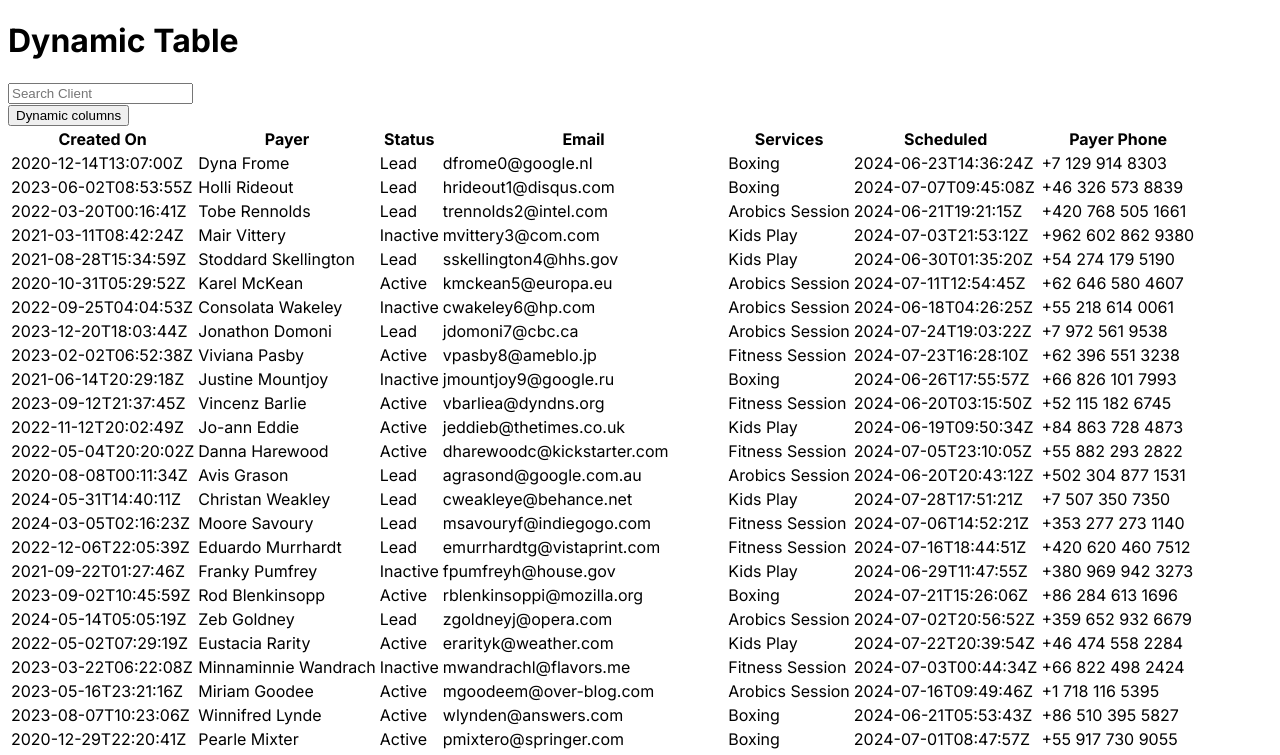
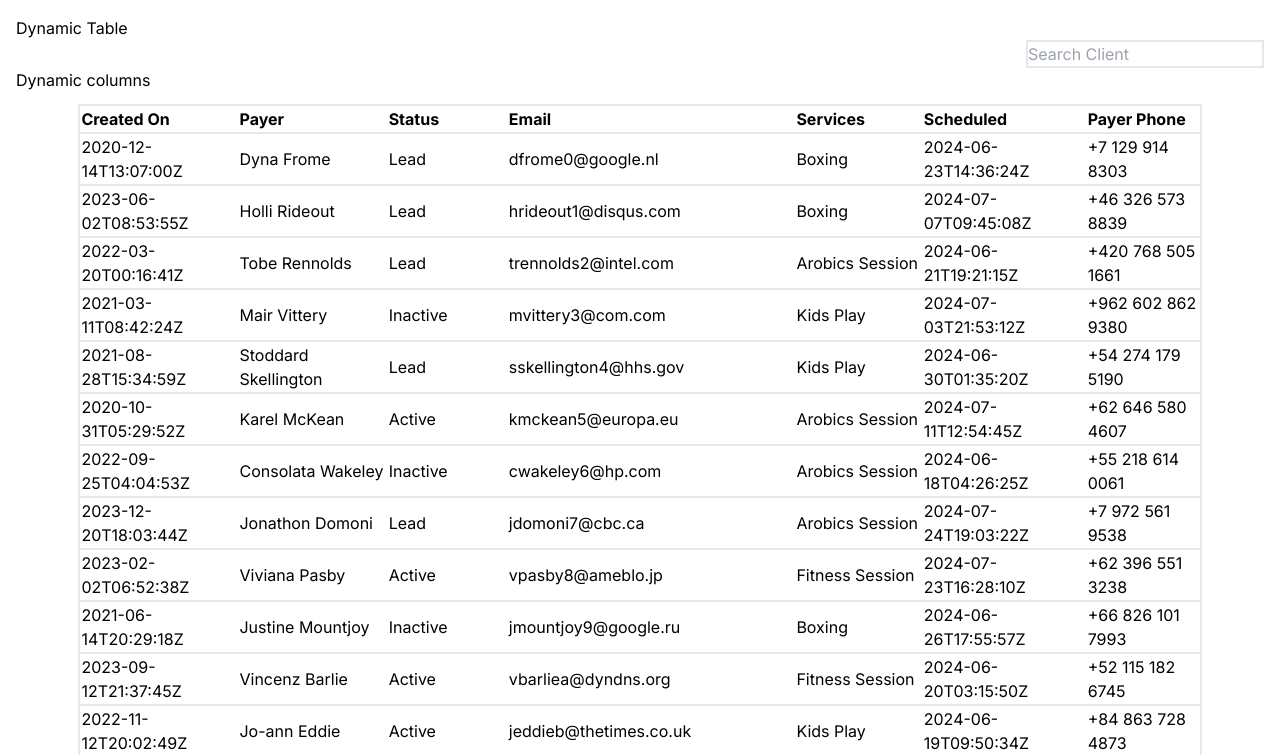
Before and after one commit to Sumant64/omnify-machine-coding, a Next.js app: page /dynamic-table in a window 1280 px wide. Shown: the top 755 px of the page. Built offline with nearby package versions, Linux system fonts and the light colour scheme.

Commit message:
tailwind style

```diff
--- a/app/dynamic-table/Table.jsx
+++ b/app/dynamic-table/Table.jsx
@@ -28,31 +28,14 @@ const Table = () => {
 
     }, []);
 
-    // const handleColumn = (item) => {
-    //     setLoading(true);
-    //     console.log(item);
-    //     let newCols = columns;
-    //     if (newCols.includes(item)) {
-    //         let filterData = newCols.filter((col) => {
-    //             return col !== item
-    //         })
-    //         setColumns(filterData)
-    //     } else {
-    //         newCols.push(item);
-    //         setColumns(newCols)
-    //     }
-    //     setLoading(false)
-    // }
-
     const handleColumn = (item) => {
         console.log(item)
         setLoading(true);
         let newCols = columns;
-        if(newCols[item]){
-            console.log('entered in true')
-            setColumns({...columns, [item]: false})
+        if (newCols[item]) {
+            setColumns({ ...columns, [item]: false })
         } else {
-            setColumns({...columns, [item]: true})
+            setColumns({ ...columns, [item]: true })
         }
 
         setLoading(false);
@@ -61,14 +44,12 @@ const Table = () => {
     const handleSearch = (event) => {
         setLoading(true);
         setSearchClient(event.target.value);
-        if(event.target.value){
+        if (event.target.value) {
             console.log(event.target.value)
             let searchRows = mydata.filter((item) => {
                 let regex = new RegExp(event.target.value, "i", "g")
                 return item.payer.toString().match(regex)
             })
-
-            console.log(searchRows)
             setRows([...searchRows])
         } else {
             setRows(mydata)
@@ -79,12 +60,15 @@ const Table = () => {
 
 
     return (
-        <div>
+        <div className='m-4'>
             <h1>Dynamic Table</h1>
-            <input type="text" placeholder='Search Client' value={searchClient} onChange={(event) => handleSearch(event)} />
+            <div className='text-right'>
+                <input className='border-2 ' type="text" placeholder='Search Client' value={searchClient} onChange={(event) => handleSearch(event)} />
+
+            </div>
             <div style={{ position: 'relative' }}>
                 <button onClick={() => setDialog(!dialog)}>Dynamic columns</button>
-                <div className={`column__dialog ${dialog && 'active'}`}>
+                <div className={`border-2 bg-[#fff] shadow-lg absolute ${dialog ? 'block' : 'hidden'}`}>
                     {
                         Object.keys(columnData).map((item) => {
                             return (
@@ -96,17 +80,20 @@ const Table = () => {
                     }
                 </div>
             </div>
+            <div className='flex justify-center'>
+                <div className='w-[90%] overflow-auto'>
+
                     {
                         !loading &&
-                    <table>
-                        <thead>
+                        <table className='border-2  w-full mt-3'>
+                            <thead className='border-2 pt-5 pb-5 text-start'>
                                 <tr>
                                     {
                                         Object.keys(columns).map((item) => {
 
-                                        if(columns[item]){
+                                            if (columns[item]) {
                                                 return (
-                                            <th>{item}</th>
+                                                    <th className='text-start'>{item}</th>
                                                 )
 
                                             }
@@ -120,14 +107,14 @@ const Table = () => {
                                     rows.map((item) => {
 
                                         return (
-                                        <tr>
-                                            {columns['Created On'] && <td>{item.createdOn}</td>}
-                                            {columns['Payer'] && <td>{item.payer}</td>}
-                                            {columns['Status'] && <td>{item.status}</td>}
-                                            {columns['Email'] && <td>{item.email}</td>}
-                                            {columns['Services'] && <td>{item.services}</td>}
-                                            {columns['Scheduled'] && <td>{item.scheduled}</td>}
-                                            {columns['Payer Phone'] && <td>{item.payerPhone}</td>}
+                                            <tr className='pt-2 border-b-2'>
+                                                {columns['Created On'] && <td className='w-[300px]'>{item.createdOn}</td>}
+                                                {columns['Payer'] && <td className='w-[300px]'>{item.payer}</td>}
+                                                {columns['Status'] && <td className='w-[300px]'>{item.status}</td>}
+                                                {columns['Email'] && <td className='w-[300px]'>{item.email}</td>}
+                                                {columns['Services'] && <td className='w-[300px]'>{item.services}</td>}
+                                                {columns['Scheduled'] && <td className='w-[300px] pr-2'>{item.scheduled}</td>}
+                                                {columns['Payer Phone'] && <td className='w-[300px]'>{item.payerPhone}</td>}
                                             </tr>
                                         )
                                     })
@@ -136,6 +123,9 @@ const Table = () => {
                         </table>
                     }
                 </div>
+
+            </div>
+        </div>
     )
 }
 
--- a/app/dynamic-table/style.css
+++ b/app/dynamic-table/style.css
@@ -1,5 +1,5 @@
 .column__dialog {
-    border: 1px solid red;
+    /* border: 1px solid red; */
     background-color: white;
     position: absolute;
     padding: 20px;
--- a/app/globals.css
+++ b/app/globals.css
@@ -3,25 +3,19 @@
 @tailwind utilities;
 
 :root {
-  --foreground-rgb: 0, 0, 0;
+  /* --foreground-rgb: 0, 0, 0;
   --background-start-rgb: 214, 219, 220;
-  --background-end-rgb: 255, 255, 255;
+  --background-end-rgb: 255, 255, 255; */
 }
 
 @media (prefers-color-scheme: dark) {
   :root {
-    --foreground-rgb: 255, 255, 255;
+    /* --foreground-rgb: 255, 255, 255;
     --background-start-rgb: 0, 0, 0;
-    --background-end-rgb: 0, 0, 0;
+    --background-end-rgb: 0, 0, 0; */
   }
 }
 
 body {
-  color: rgb(var(--foreground-rgb));
-  background: linear-gradient(
-      to bottom,
-      transparent,
-      rgb(var(--background-end-rgb))
-    )
-    rgb(var(--background-start-rgb));
+
 }
--- a/app/layout.js
+++ b/app/layout.js
@@ -1,4 +1,4 @@
-
+import './globals.css';
 import { Inter } from 'next/font/google'
 
 const inter = Inter({ subsets: ['latin'] })
```
Lines whose indentation alone changed are shown as unchanged.
